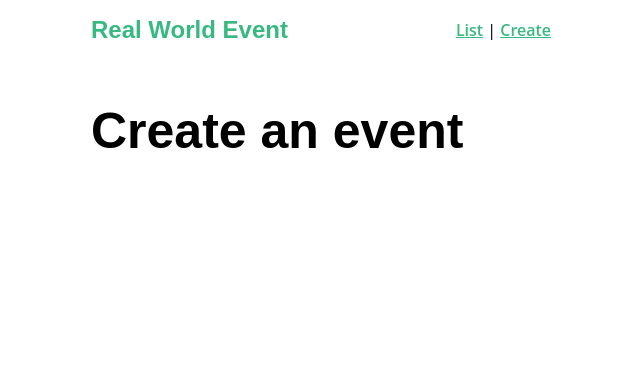
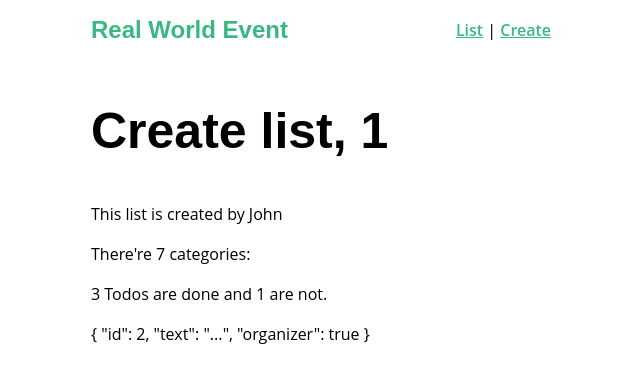
Before and after one commit to shafiqraza/real-world-vue, a Vue app: page /event/create in a window 1280 px wide. Shown: the top 382 px of the page, without its empty margins (319-959 px from the left). Built offline with nearby package versions, Linux system fonts and the light colour scheme.

Commit message:
Learned state and getters

```diff
--- a/src/store/index.js
+++ b/src/store/index.js
@@ -1,11 +1,48 @@
-import Vue from "vue";
-import Vuex from "vuex";
+import Vue from 'vue'
+import Vuex from 'vuex'
 
-Vue.use(Vuex);
+Vue.use(Vuex)
 
 export default new Vuex.Store({
-  state: {},
+  state: {
+    user: { id: 1, name: 'John' },
+    categories: [
+      'sustainablity',
+      'nature',
+      'animal walfare',
+      'housing',
+      'education',
+      'food',
+      'comumnity'
+    ],
+    todos: [
+      { id: 1, text: '...', done: true },
+      { id: 2, text: '...', done: true },
+      { id: 3, text: '...', done: false },
+      { id: 4, text: '...', done: true }
+    ],
+    events: [
+      { id: 1, text: '...', organizer: true },
+      { id: 2, text: '...', organizer: true },
+      { id: 3, text: '...', organizer: false },
+      { id: 4, text: '...', organizer: true }
+    ]
+  },
   mutations: {},
   actions: {},
-  modules: {}
-});
+  modules: {},
+  getters: {
+    catLength: state => {
+      return state.categories.length
+    },
+    doneTodos: state => {
+      return state.todos.filter(todos => todos.done).length
+    },
+    unDoneTodos: state => {
+      return state.todos.filter(todos => !todos.done).length
+    },
+    getEventById: state => id => {
+      return state.events.find(event => event.id === id)
+    }
+  }
+})
--- a/src/views/EventCreate.vue
+++ b/src/views/EventCreate.vue
@@ -1,3 +1,45 @@
 <template>
-  <h1>Create an event</h1>
+  <div>
+    <h1>Create list, {{ user.id }}</h1>
+    <p>This list is created by {{ user.name }}</p>
+    <p>There're {{ catLength }} categories:</p>
+
+    <!-- <ul>
+      <li v-for="cate in categories" :key="cate">{{ cate }}</li>
+    </ul> -->
+    <p>{{ doneTodos }} Todos are done and {{ unDoneTodos }} are not.</p>
+    <p>{{ getEventById(2) }}</p>
+  </div>
 </template>
+<script>
+// use mapState when you have retrive mutiple stuff from store.js becuse it becomes easy
+import { mapState, mapGetters } from 'vuex'
+
+export default {
+  // ** when you dont need other computed property
+  // computed: mapState({
+  //   user: 'user',
+  //   categories: 'categories'
+  // })
+
+  //**  but if need more computed properties not just from store.js
+  computed: {
+    //** retriving data from getters
+
+    // catLength() {
+    //   return this.$store.getters.catLength
+    // },
+    // doneTodos() {
+    //   return this.$store.getters.doneTodos
+    // },
+    // undoneTodos() {
+    //   return this.$store.getters.unDoneTodos
+    // },
+    // getEvent() {
+    //   return this.$store.getters.getEventById
+    // },
+    ...mapGetters(['getEventById', 'unDoneTodos', 'doneTodos', 'catLength']),
+    ...mapState(['user', 'categories'])
+  }
+}
+</script>
```
